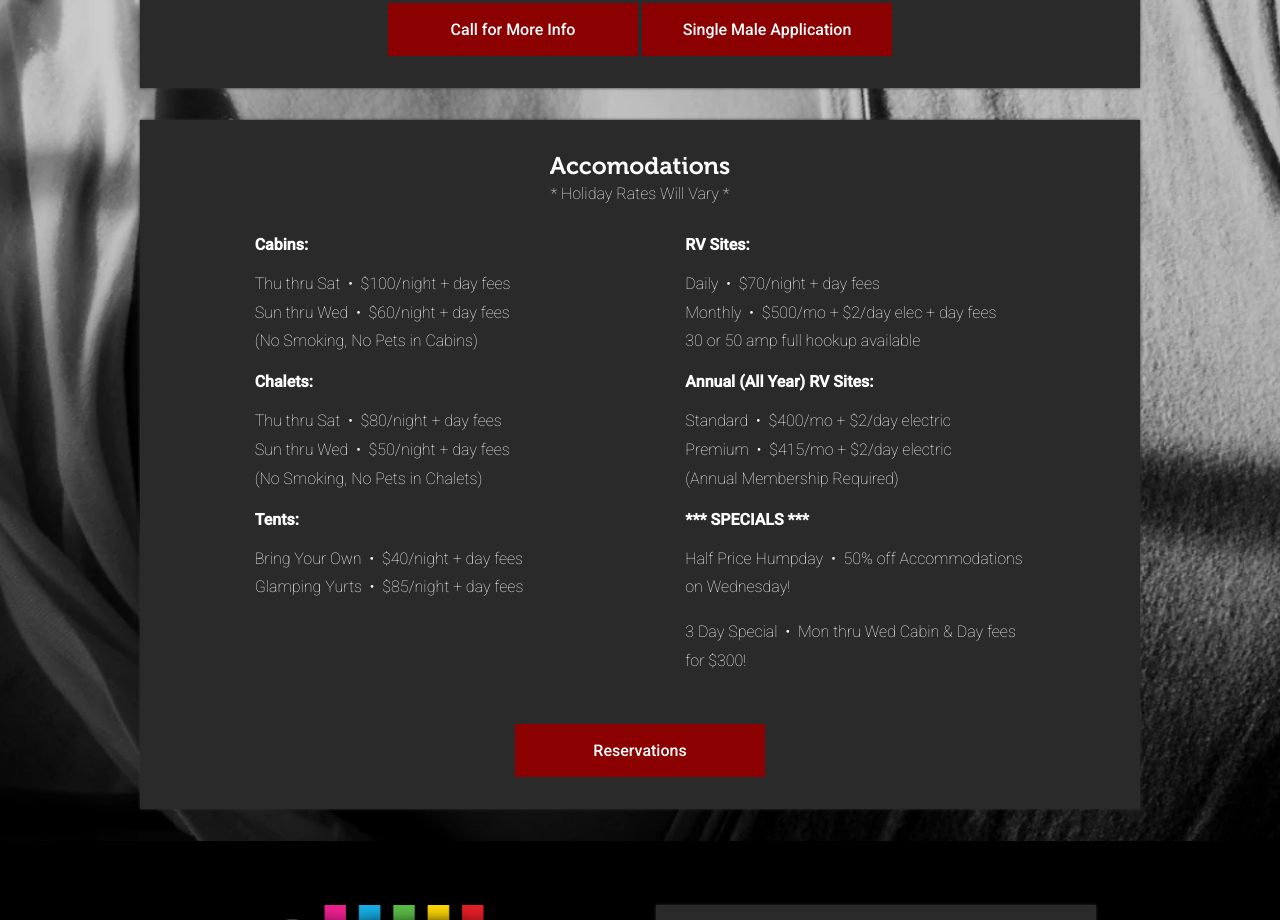
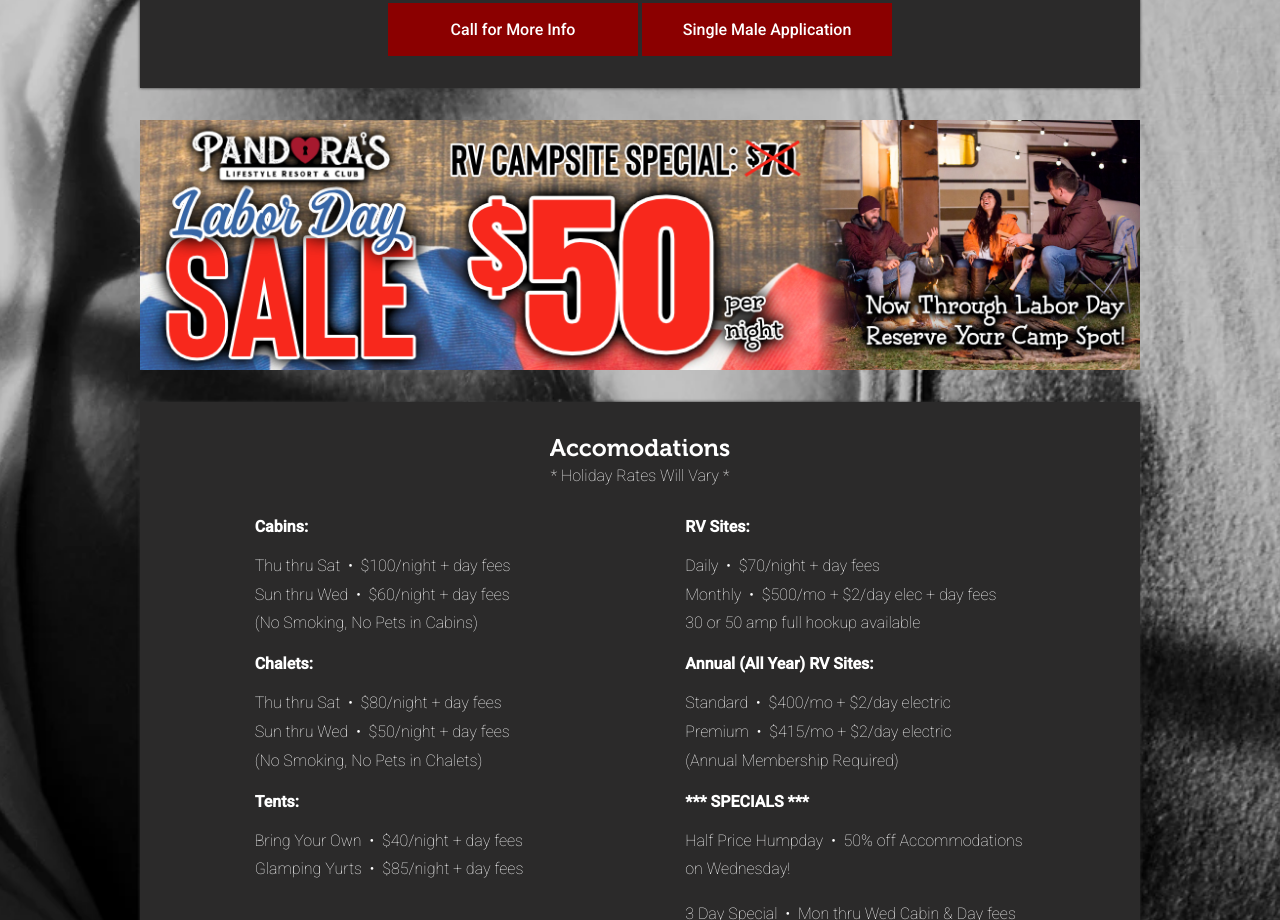
Before and after one commit to drasticp/pandorasresort, a website: page index.html in a window 1280 px wide. Shown: the part 3720-4640 px from the top of the page. Drawn offline with Linux system fonts and the light colour scheme.

Commit message:
added RVspotSale

```diff
--- a/index.html
+++ b/index.html
@@ -220,6 +220,7 @@
          <link-button slot="footer" href="tel:931-277-1258">Call for More Info</link-button>
          <link-button slot="footer" href="maleform.html">Single Male Application</link-button>
       </bright-card>
+      <img src="images/RVspotSALE.png" style="max-width:100%"/>
       <bright-card class="col2">
          <h2 slot="header">Accomodations</h2>
          <center slot="header">* Holiday Rates Will Vary *</center>
```
Also changed, not shown: images/RVspotSALE.png (added).
